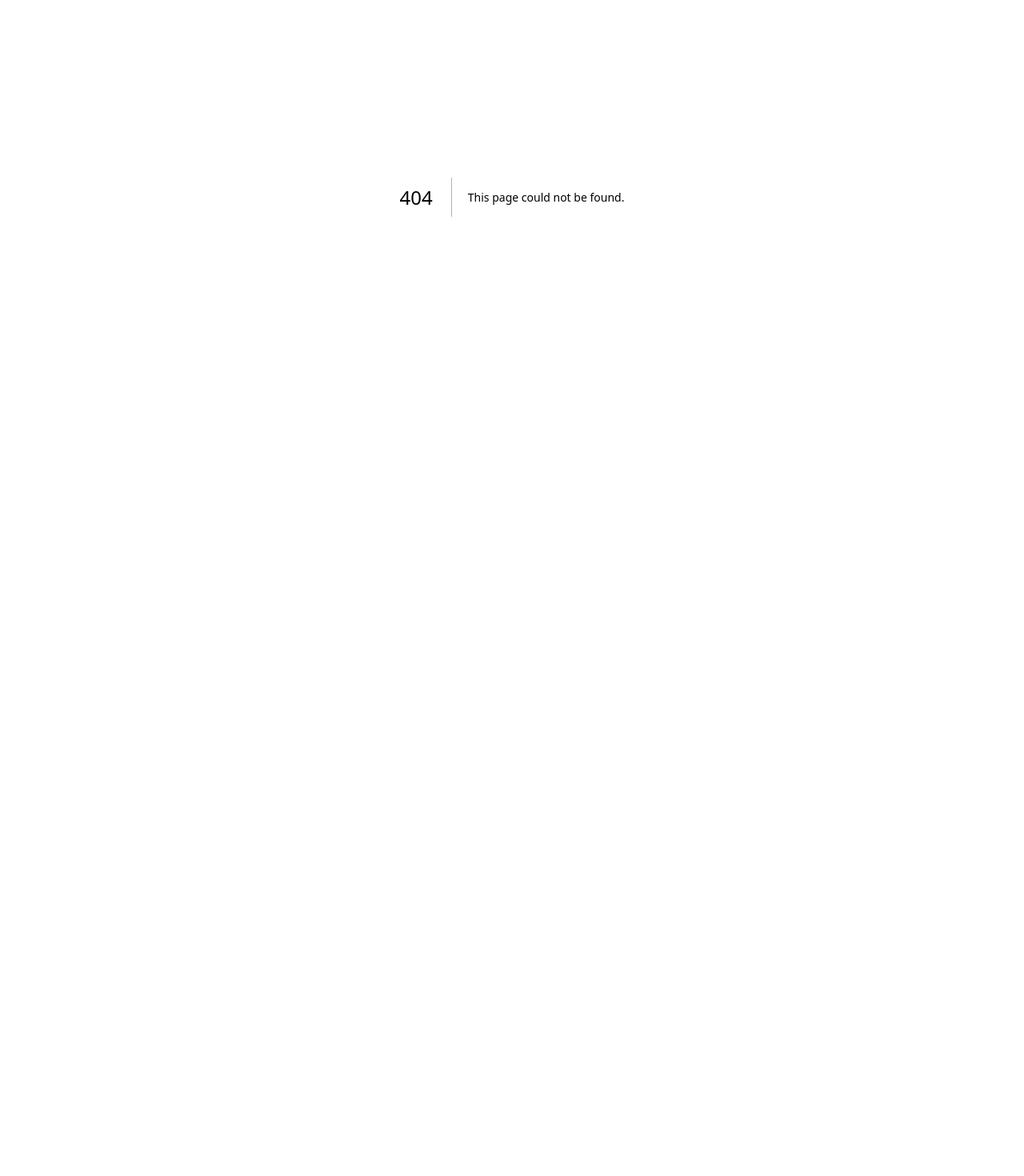
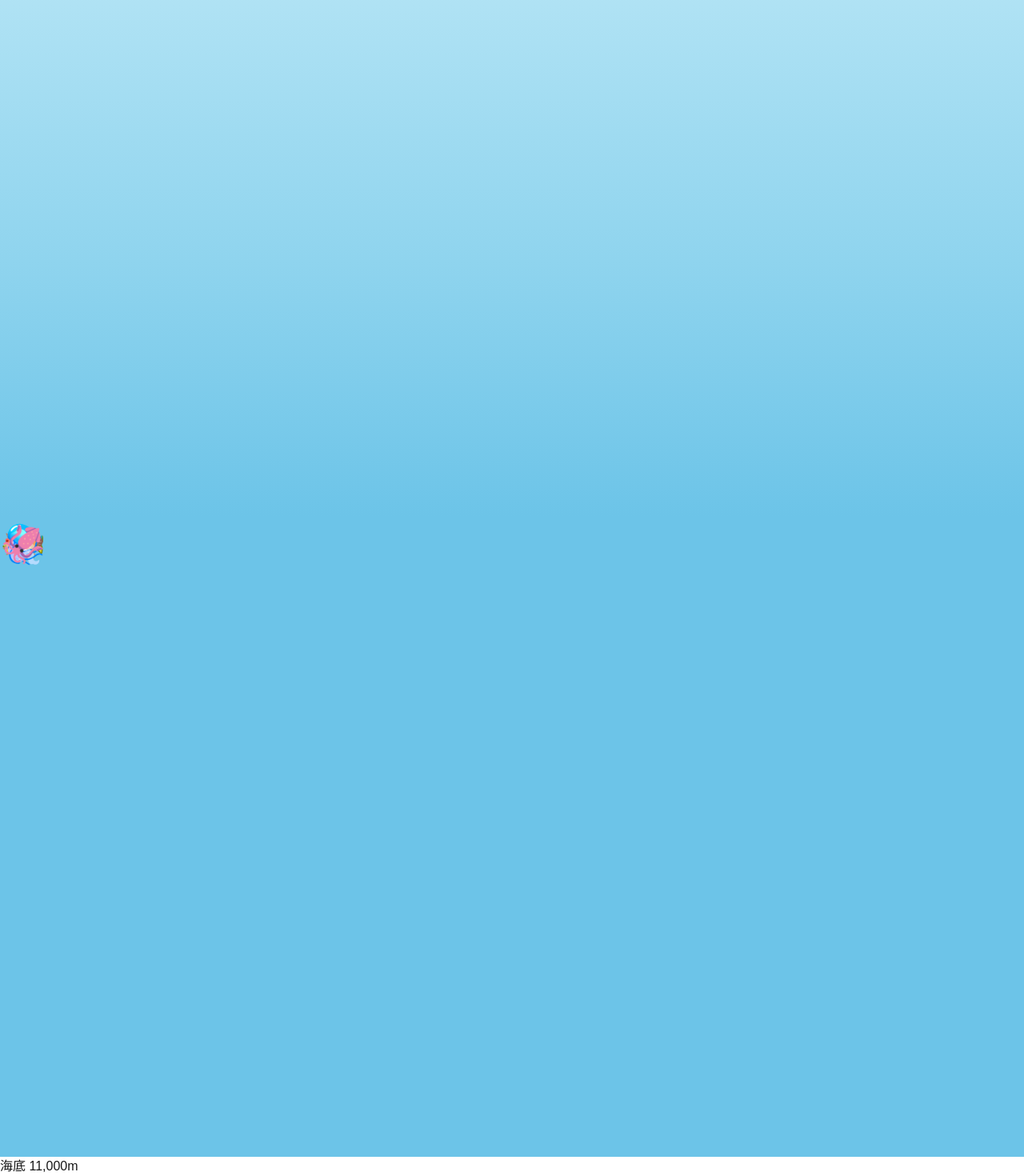
Before and after one commit to LingzheM/effects_collect_box, a Next.js app: page /gsap/DiveScene in a window 1280 px wide. Before the commit this address had no page. Shown: the part 154-1624 px from the top of the page at 80% size. Before the commit the page ends 800 px from the top, so only its background shows below. Built offline with nearby package versions, Linux system fonts and the light colour scheme.

Commit message:
add gsap scroll trigger component

```diff
--- /dev/null
+++ b/src/app/gsap/DiveScene/DepthHud.tsx
@@ -0,0 +1,15 @@
+import { RefObject } from "react";
+import styles from './DiveScene.module.css';
+
+interface DepthHudProps {
+  depthRef: RefObject<HTMLDivElement | null>;
+  zoneRef: RefObject<HTMLDivElement | null>;
+}
+
+export function DepthHud({ depthRef, zoneRef }: DepthHudProps) {
+  return (
+    <div className={styles.hud}>
+      <div className={styles.depth} ref={depthRef}>0 m</div>
+    </div>
+  )
+}
--- /dev/null
+++ b/src/app/gsap/DiveScene/DiveScene.module.css
@@ -0,0 +1,42 @@
+.intro {
+  height: 100vh;
+  display: flex;
+  flex-direction: column;
+  align-items: center;
+  justify-content: center;
+  background: linear-gradient(180deg, #bfe9f7 0%, #8fd4ee 60%, #6cc4e8 100%);
+  color: #0a3a52;
+  text-align: center;
+  padding: 24px;
+}
+
+.dive {
+  height: 100vh;
+  position: relative;
+  overflow: hidden;
+}
+.bg { position: absolute; inset: 0; background: #6cc4e8; z-index: 0; }
+.rays {
+  position: absolute;
+  inset: 0;
+  z-index: 1;
+  background:
+    linear-gradient(110deg, transparent 40%, rbga(255, 255, 255, .18) 46%, transparent 52%),
+    linear-gradient(70deg, transparent 55%, rbga(255, 255, 255, .14) 60%, transparent 66%);
+}
+
+.creature {
+  position: absolute;
+  z-index: 2;
+  font-size: 46px;
+  filter: drop-shadow(0 4px 10px rbga(0, 0, 0, .3));
+  will-change: transform, opacity;
+}
+
+.vignette {
+  position: absolute;
+  inset: 0;
+  z-index: 4;
+  pointer-events: none;
+  box-shadow: inset 0 0 200px 40px rgba(0, 0, 0, 0);
+}
--- /dev/null
+++ b/src/app/gsap/DiveScene/DiveScene.tsx
@@ -0,0 +1,46 @@
+"use client";
+
+import { useRef } from "react";
+import styles from './DiveScene.module.css';
+import { DepthHud } from "./DepthHud";
+
+export function DiveScene() {
+  const sceneRef = useRef<HTMLElement>(null);
+  const depthRef = useRef<HTMLDivElement>(null);
+  const zoneRef = useRef<HTMLDivElement>(null);
+
+
+  return (
+    <>
+    {/** 进入屏：海面 */}
+    <section className={styles.intro}>
+
+    </section>
+
+    {/** 下潜场景：会被 pin 钉住 */}
+    <section ref={sceneRef} className={`${styles.dive} dive`}>
+      <div className={`${styles.bg} bg`} />
+      <div className={`${styles.rays} rays`} />
+
+      <span className={styles.creature} id="tropical">🐠</span>
+      <span className={styles.creature} id="tropical2">🐡</span>
+      <span className={styles.creature} id="jelly">🪼</span>
+      <span className={styles.creature} id="jelly2">🪼</span>
+      <span className={styles.creature} id="squid">🦑</span>
+      <div className={styles.creature} id="angler">
+        <div className={styles.anglerBody} />
+        <div className={styles.anglerLure} />
+      </div>
+
+      <div className={`${styles.vignette} vignette`} />
+
+      <DepthHud depthRef={depthRef} zoneRef={zoneRef} />
+    </section>
+
+    {/** 离开屏：海底 */}
+    <section className={styles.outro}>
+      <h2>海底 11,000m</h2>
+    </section>
+    </>
+  )
+}
--- /dev/null
+++ b/src/app/gsap/DiveScene/page.tsx
@@ -0,0 +1,5 @@
+import { DiveScene } from "./DiveScene";
+
+export default function Page() {
+  return <DiveScene />
+}
--- a/src/data/effects.ts
+++ b/src/data/effects.ts
@@ -29,6 +29,14 @@ export type Effect = {
 }
 
 export const effects: Effect[] = [
+  {
+    slug: "DiveScene",
+    title: "Dive Scene",
+    category: "gsap",
+    tech: ["gsap"],
+    description: "GSAP scroll trigger",
+    createdAt: "2026-06-03",
+  },
   {
     slug: "cosmosgrid",
     title: "cosmos grid",
```
Also changed, not shown: src/app/gsap/DiveScene/useDiveTimeline.ts (added).
